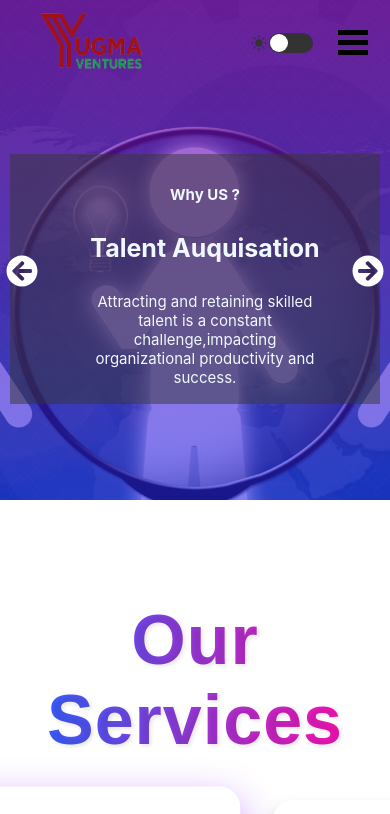
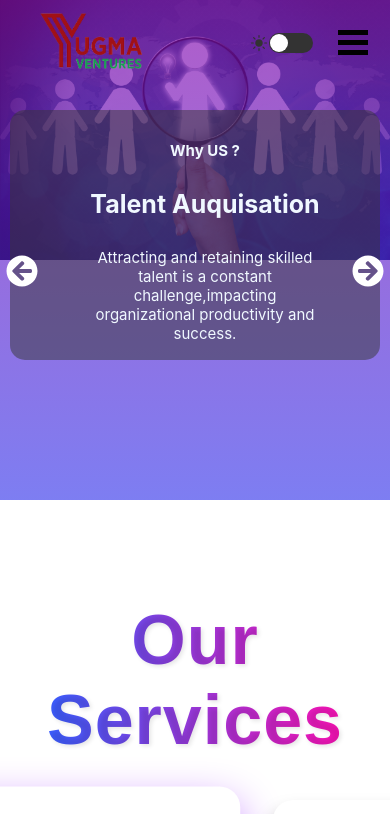
Before and after one commit to krushna53/yugma-ventures-main, a React (Create React App) app: page / in a window 390 px wide. Shown: the top 814 px of the page. Built offline with nearby package versions, Linux system fonts and the light colour scheme.

Commit message:
navbar and carousel styling changes

```diff
--- a/src/components/Navbar.css
+++ b/src/components/Navbar.css
@@ -138,6 +138,18 @@
 
 .react-switch-handle {
   border: 2px solid #ffffff;
+}
+
+@media only screen and ( max-width: 1440px) and (min-width : 1025px){
+  .nav .main_list ul {
+    margin-left: 400px;
+  }
+}
+
+@media only screen and ( max-width: 1024px) and (min-width : 769px){
+  .nav .main_list ul {
+    margin-left: 100px;
+  }
 }
 
 
--- a/src/components/SimpleCarousel.css
+++ b/src/components/SimpleCarousel.css
@@ -1,5 +1,7 @@
 .simple-carousel {
-
+    display: flex;
+    flex-direction: column;
+    align-items: center;
     position: relative;
     max-width: 100%;
     margin: auto;
@@ -89,10 +91,11 @@
 
   .simple-carousel .carousel-inner-content {
     background-color: rgb(54, 54, 54, 0.5);
+    border-radius: 15px;
     position: relative;
     top:50px;
     /* z-index: 2; */
-    margin-left: 50px;
+    /* margin-left: 50px; */
     /* left: 10%; */
     display: flex;
     align-items: center;
@@ -154,13 +157,13 @@
     }
 
     .simple-carousel .carousel-inner-content {
-      top: 5%; /* Adjust the top position as needed for smaller screens */
       max-width: 100%;
+      top : 30px;
       /* left: -3%; */
       margin-left: 10px;
       margin-right: 10px;
       height: 250px;
-      transform: translateY(-300%);
+      /* transform: translateY(-30%); */
     }
     .simple-carousel .carousel-inner-content h3 {
       margin-top: 10px;
@@ -189,3 +192,15 @@
 
     }
   }
+
+  @media screen and (max-width: 480px){
+    .simple-carousel .carousel-inner-content {
+      max-width: 100%;
+      top : 0px;
+      /* left: -3%; */
+      margin-left: 10px;
+      margin-right: 10px;
+      height: 250px;
+      transform: translateY(-60%);
+    }
+  }
```
